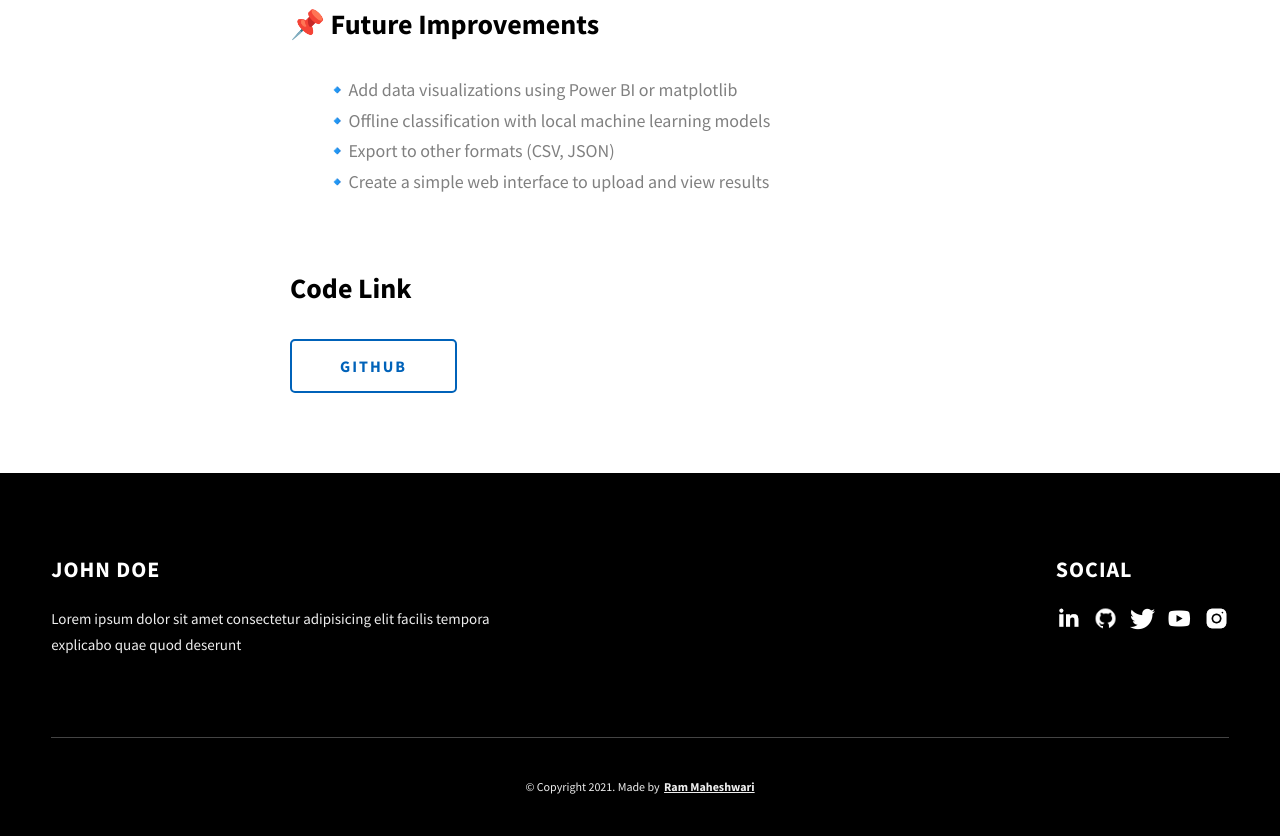
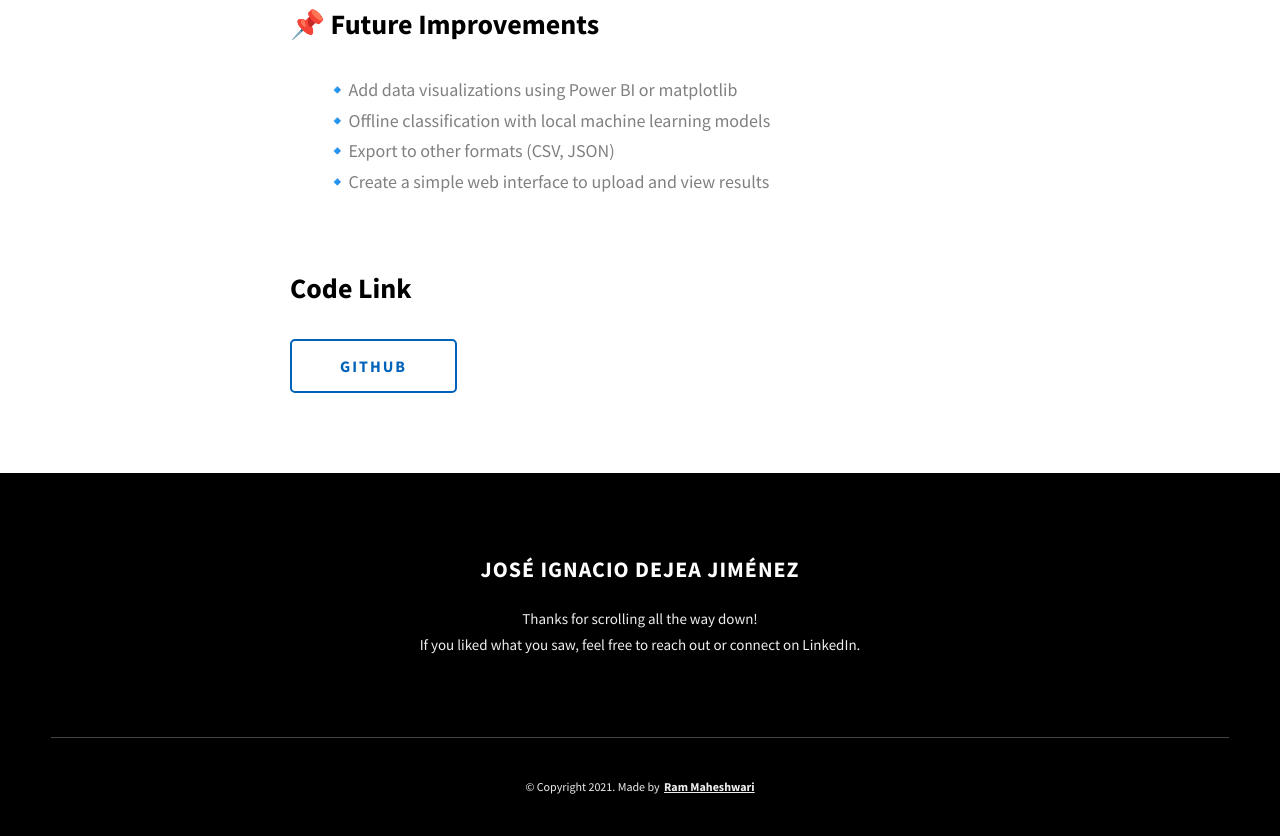
Before and after one commit to SrJochi/Portfolio, a website: page project-1.html in a window 1280 px wide. Shown: the part 3670-4506 px from the top of the page. Drawn offline with Linux system fonts and the light colour scheme.

Commit message:
Update project-1.html

```diff
--- a/project-1.html
+++ b/project-1.html
@@ -196,58 +196,17 @@
     </section>
     <footer class="main-footer">
       <div class="main-container">
-        <div class="main-footer__upper">
-          <div class="main-footer__row main-footer__row-1">
-            <h2 class="heading heading-sm main-footer__heading-sm">
-              <span>Social</span>
-            </h2>
-            <div class="main-footer__social-cont">
-              <a target="_blank" rel="noreferrer" href="#">
-                <img
-                  class="main-footer__icon"
-                  src="./assets/png/linkedin-ico.png"
-                  alt="icon"
-                />
-              </a>
-              <a target="_blank" rel="noreferrer" href="#">
-                <img
-                  class="main-footer__icon"
-                  src="./assets/png/github-ico.png"
-                  alt="icon"
-                />
-              </a>
-              <a target="_blank" rel="noreferrer" href="#">
-                <img
-                  class="main-footer__icon"
-                  src="./assets/png/twitter-ico.png"
-                  alt="icon"
-                />
-              </a>
-              <a target="_blank" rel="noreferrer" href="#">
-                <img
-                  class="main-footer__icon"
-                  src="./assets/png/yt-ico.png"
-                  alt="icon"
-                />
-              </a>
-              <a target="_blank" rel="noreferrer" href="#">
-                <img
-                  class="main-footer__icon main-footer__icon--mr-none"
-                  src="./assets/png/insta-ico.png"
-                  alt="icon"
-                />
-              </a>
-            </div>
-          </div>
-          <div class="main-footer__row main-footer__row-2">
-            <h4 class="heading heading-sm text-lt">John Doe</h4>
+        <div class="main-footer__upper" style="text-align: center;">
+          <div class="main-footer__row main-footer__row-2" style="margin: 0 auto; max-width: 600px;">
+            <h4 class="heading heading-sm text-lt">José Ignacio Dejea Jiménez</h4>
             <p class="main-footer__short-desc">
-              Lorem ipsum dolor sit amet consectetur adipisicing elit facilis
-              tempora explicabo quae quod deserunt
+              Thanks for scrolling all the way down!<br>
+              If you liked what you saw, feel free to reach out or connect on LinkedIn.
             </p>
           </div>
         </div>
 
+        <!-- If you give me some credit or shoutout here by linking to my website, then it will be a big thing for me and will help me a lot :) -->
         <div class="main-footer__lower">
           &copy; Copyright 2021. Made by
           <a rel="noreferrer" target="_blank" href="https://rammaheshwari.com"
```
